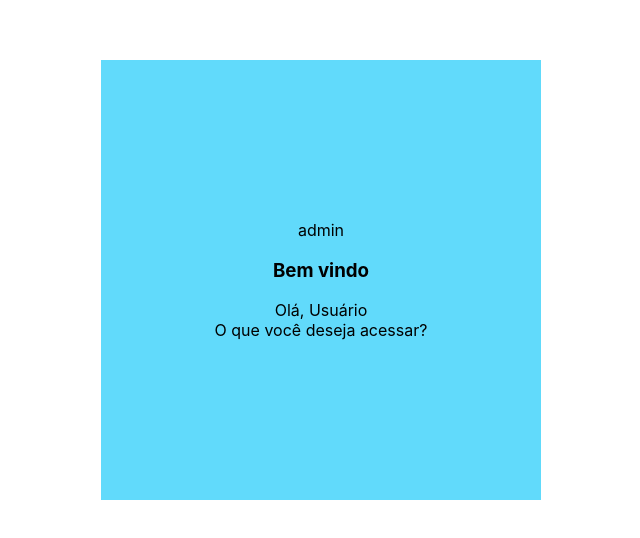
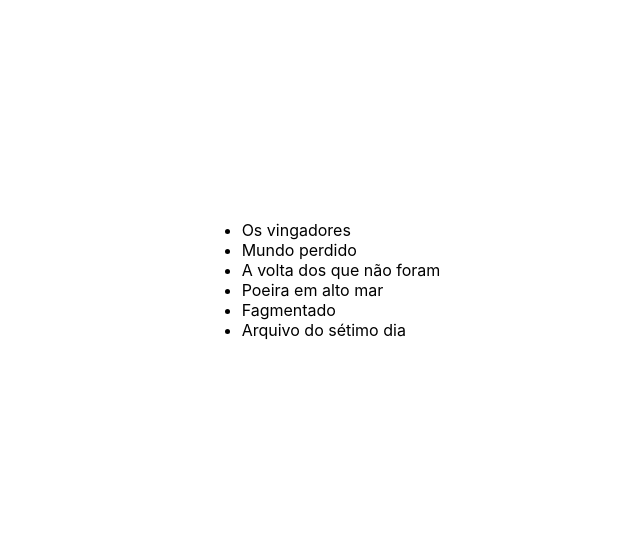
Before and after one commit to Reketz/myapp, a React (Create React App) app: page / in a window 1280 px wide. Shown: the part 120-658 px from the top of the page, without its empty margins (319-959 px from the left). Built offline with nearby package versions, Linux system fonts and the light colour scheme.

Commit message:
feat: (List) - inicializando estudo de listas

```diff
--- a/src/App.js
+++ b/src/App.js
@@ -1,35 +1,23 @@
 import Login from "./components/Login";
 import './App.css';
 
-const user = {
-  name: "admin",
-  password: 123321,
-  info: "Usuário desde de: 10/09/2010"
-}
-
-const hasPermission = true;
+const movies = [
+  {id: 1, name: "Os vingadores"},
+  {id: 2, name: "Mundo perdido"},
+  {id: 3, name: "A volta dos que não foram"},
+  {id: 5, name: "Poeira em alto mar"},
+  {id: 6, name: "Fagmentado"},
+  {id: 7, name: "Arquivo do sétimo dia"}
+]
 
 function App() {
-
-  if (user.name === "admin") {
-    return hasPermission
-      && <Login name={user.name}>
-          <h3>Bem vindo</h3>
-          <div>
-            Olá, Usuário
-          </div>
-          <span>O que você deseja acessar?</span>
-        </Login>;
-  }
-
-  return (
-    <div>
-      <span>
-        Login normal
-      </span>
-    </div>
-
-  );
+  return <div>
+    <ul>
+      {
+        movies.map((movie) => <li key={movie.id}>{movie.name}</li>)
+      }
+    </ul>
+  </div>
 }
 
 export default App;
--- a/src/components/Login.jsx
+++ b/src/components/Login.jsx
@@ -1,5 +1,11 @@
 export default function Login({children, name}) {
   return (<div className="Container">
+    <span>{name}</span>
+    <span>{name}</span>
+    <span>{name}</span>
+    <span>{name}</span>
+    <span>{name}</span>
+    <span>{name}</span>
     <span>{name}</span>
     {children}
   </div>)
```
